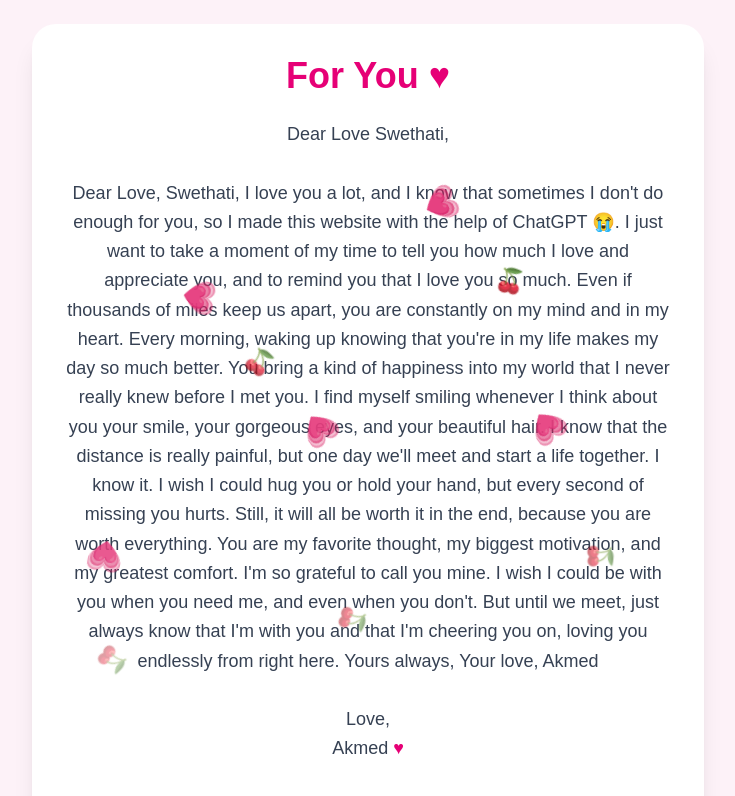
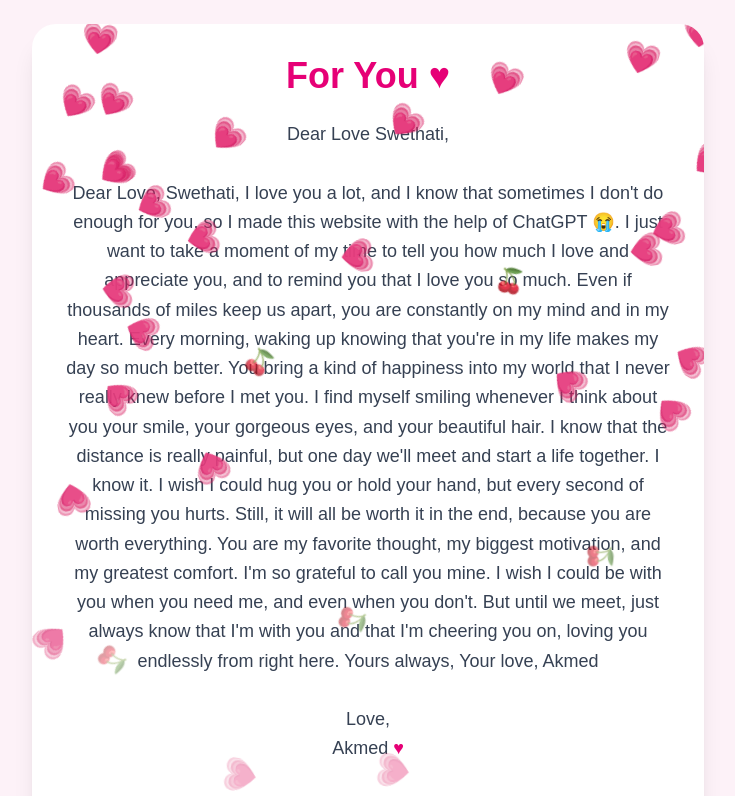
Before and after one commit to AlwaysAkmed/SwethatiAndAkmed, a Next.js app: page /letter in a window 1280 px wide. Shown: the top 796 px of the page, without its empty margins (272-1007 px from the left). Built offline with nearby package versions, Linux system fonts and the light colour scheme.

Commit message:
more more stuff

```diff
--- a/app/letter/page.tsx
+++ b/app/letter/page.tsx
@@ -37,27 +37,37 @@ export default function LetterPage() {
     <main className="min-h-screen bg-pink-50 flex flex-col items-center justify-center p-6">
       <div className="max-w-2xl w-full relative overflow-hidden bg-white rounded-3xl shadow-xl p-8 text-center">
         <div className="pointer-events-none absolute inset-0">
-          {/* falling hearts */}
-          {[
-            { left: "8%", delay: "0s", duration: "8s" },
-            { left: "22%", delay: "1.2s", duration: "10s" },
-            { left: "40%", delay: "0.6s", duration: "9s" },
-            { left: "58%", delay: "1.8s", duration: "11s" },
-            { left: "74%", delay: "0.9s", duration: "8.5s" },
-          ].map((heart, index) => (
+          {/* falling hearts (more, biased to sides for denser side drops) */}
+          {Array.from({ length: 30 }).map((_, index) => {
+            const bias = Math.random();
+            let leftPct: number;
+            if (bias < 0.6) {
+              // 60% of hearts near the sides
+              leftPct = Math.random() < 0.5 ? Math.random() * 12 : 88 + Math.random() * 12;
+            } else {
+              // remaining in the middle area
+              leftPct = 12 + Math.random() * 76;
+            }
+
+            const left = `${leftPct.toFixed(2)}%`;
+            const delay = `${(Math.random() * 5).toFixed(2)}s`;
+            const duration = `${(4 + Math.random() * 6).toFixed(2)}s`; // faster falls
+
+            return (
               <span
                 key={`h-${index}`}
                 className="heart-drop absolute text-3xl"
                 style={{
-                left: heart.left,
-                animationDelay: heart.delay,
-                animationDuration: heart.duration,
+                  left,
+                  animationDelay: delay,
+                  animationDuration: duration,
                   color: "#ff6ab5",
                 }}
               >
                 💗
               </span>
-          ))}
+            );
+          })}
 
           {/* falling cherries */}
           {[
```
Lines whose indentation alone changed are shown as unchanged.
